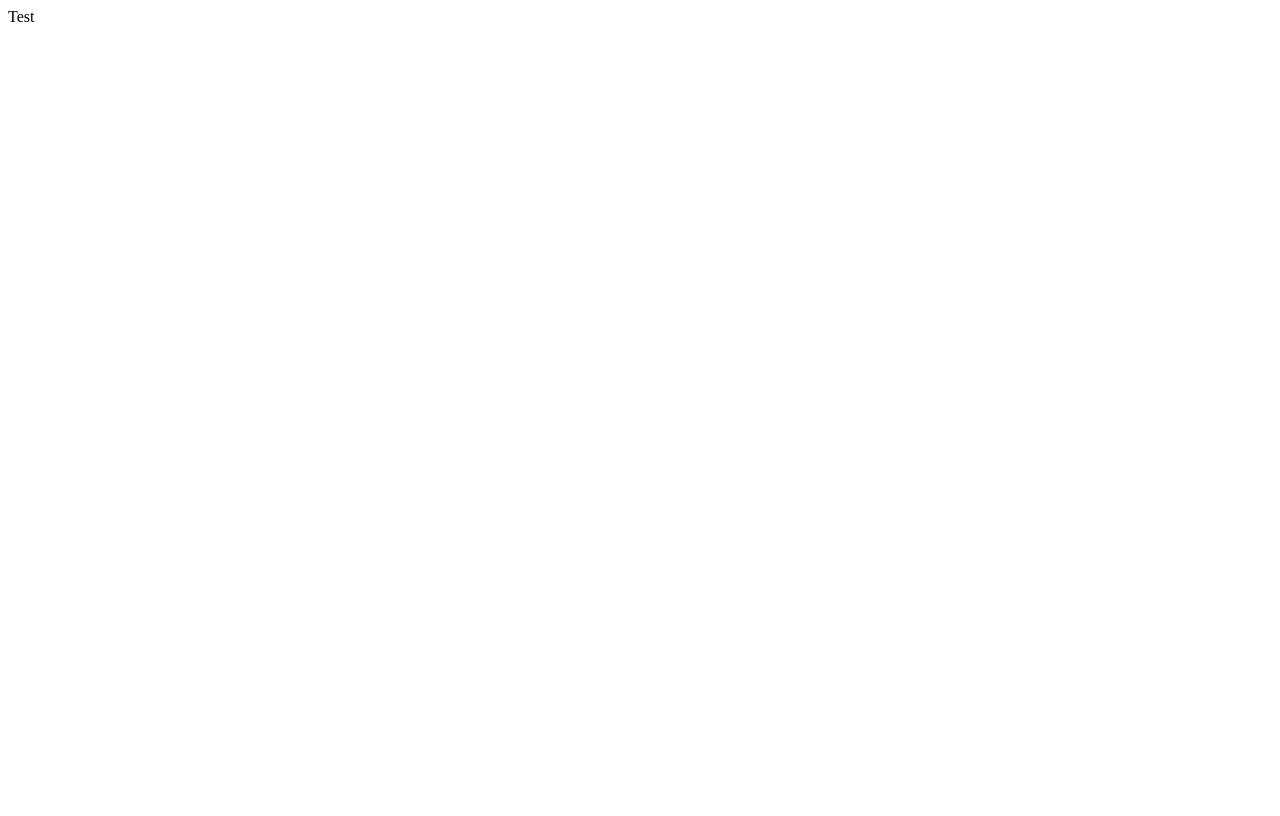
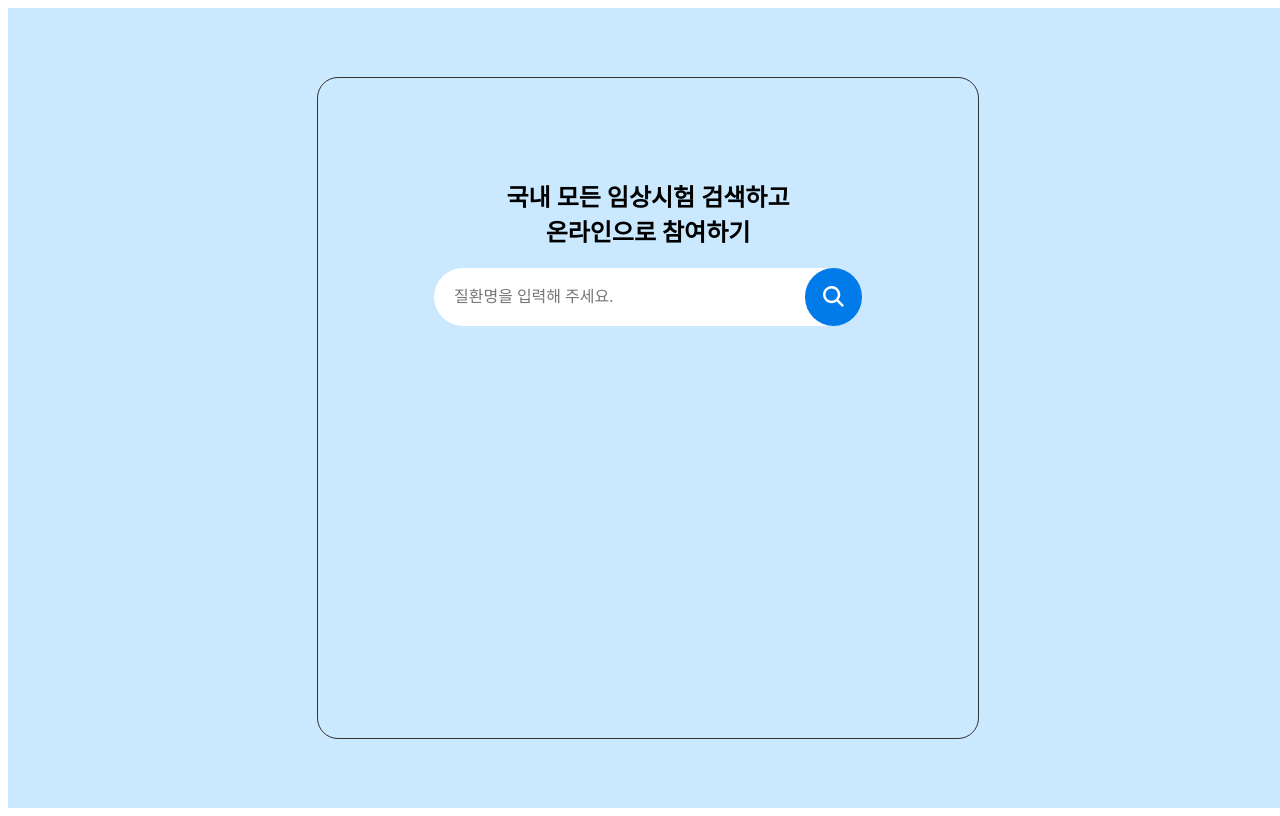
Before and after one commit to Pre-Team-10/pre-onboarding-8th-3-10, a React (Create React App) app: page / in a window 1280 px wide. Built offline with nearby package versions, Linux system fonts and the light colour scheme.

Commit message:
Feat: input test

```diff
--- a/src/App.tsx
+++ b/src/App.tsx
@@ -1,7 +1,12 @@
 import React from "react";
+import SearchBox from "./SearchBox";
 
 function App() {
-  return <div className="App">Test</div>;
+  return (
+    <div className="App">
+      <SearchBox />
+    </div>
+  );
 }
 
 export default App;
--- /dev/null
+++ b/src/SearchBox.tsx
@@ -0,0 +1,110 @@
+import styled from "styled-components";
+import React, { useState, useEffect } from "react";
+
+const Container = styled.section`
+  display: flex;
+  justify-content: center;
+  align-items: center;
+  width: 100vw;
+  height: 100vh;
+  background-color: #cae9ff;
+`;
+
+const SearchBoxWrap = styled.div`
+  width: 500px;
+  height: 500px;
+  margin: 0 auto;
+  padding: 80px;
+  text-align: center;
+  border: 1px solid #333;
+  border-radius: 21px;
+`;
+const SearchInputWrap = styled.form`
+  display: flex;
+  justify-content: space-between;
+  width: 428px;
+  margin: 0 auto;
+  line-height: 3;
+  border-radius: 31px;
+  background: #fff;
+`;
+const SearchInput = styled.input`
+  all: unset;
+  width: 350px;
+  padding: 5px 5px 5px 20px;
+  text-align: left;
+`;
+
+const SearchInputButton = styled.button`
+  display: flex;
+  border-radius: 100%;
+  width: 58px;
+  height: 58px;
+  font-weight: 500;
+  border: 0;
+  cursor: pointer;
+  background-color: #007be9;
+  display: flex;
+  color: #fff;
+  justify-content: center;
+  align-items: center;
+`;
+
+const SearchIconWrap = styled.div`
+  display: flex;
+  justify-content: center;
+  align-items: center;
+`;
+
+function SearchBox() {
+  const [searchText, setSearchText] = useState("");
+
+  const handleTextChange = (event: React.FormEvent<HTMLInputElement>) => {
+    const {
+      currentTarget: { value },
+    } = event;
+    setSearchText(value);
+  };
+
+  useEffect(() => {
+    const debounce = setTimeout(() => {
+      console.log("디바운스 입력:", searchText);
+    }, 1000);
+    return () => clearTimeout(debounce);
+  }, [searchText]);
+
+  return (
+    <Container>
+      <SearchBoxWrap>
+        <h2>
+          국내 모든 임상시험 검색하고
+          <br /> 온라인으로 참여하기
+        </h2>
+        <SearchInputWrap>
+          <SearchInput
+            type="text"
+            placeholder="질환명을 입력해 주세요."
+            value={searchText}
+            onChange={handleTextChange}
+          />
+          <SearchInputButton type="submit">
+            <SearchIconWrap>
+              <svg
+                viewBox="0 0 16 16"
+                fill="currentColor"
+                preserveAspectRatio="none"
+                xmlns="http://www.w3.org/2000/svg"
+                width={21}
+                height={21}
+              >
+                <path d="M6.56 0a6.56 6.56 0 015.255 10.49L16 14.674 14.675 16l-4.186-4.184A6.56 6.56 0 116.561 0zm0 1.875a4.686 4.686 0 100 9.372 4.686 4.686 0 000-9.372z" />
+              </svg>
+            </SearchIconWrap>
+          </SearchInputButton>
+        </SearchInputWrap>
+      </SearchBoxWrap>
+    </Container>
+  );
+}
+
+export default SearchBox;
```
